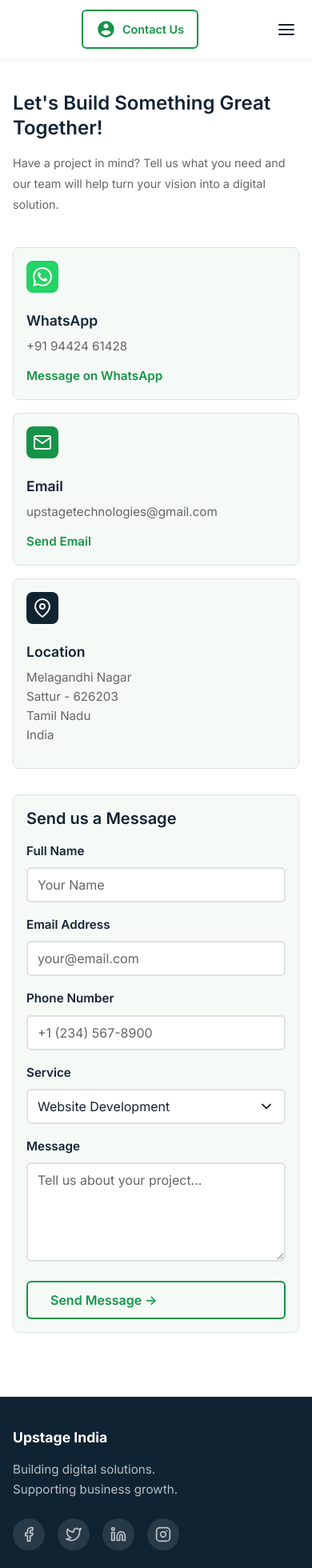
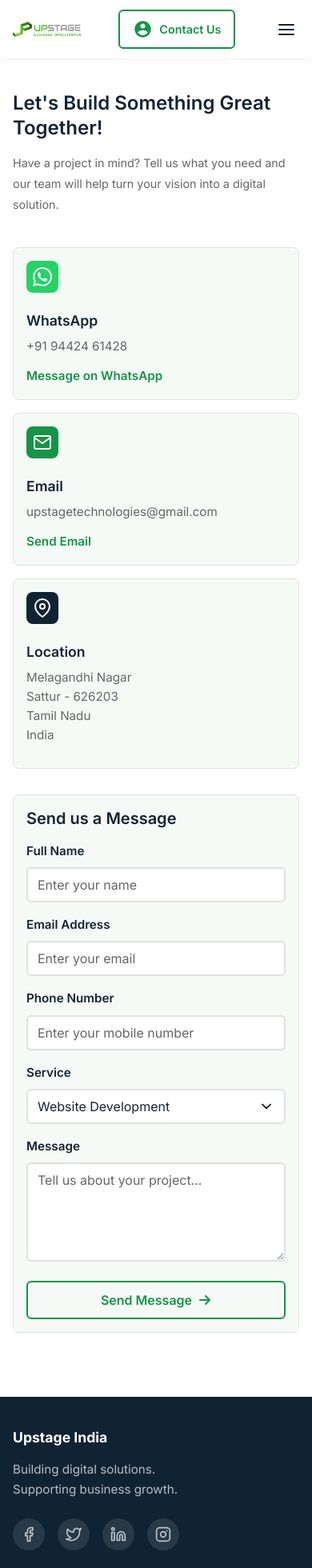
Before and after one commit to UpstageTechnologies/Upstage-Landing-Page, a React (Vite) app: page /contact in a window 390 px wide. Shown: the top 1960 px of the page at 80% size. Built offline with nearby package versions, Linux system fonts and the light colour scheme.

Commit message:
insert logo

```diff
--- a/src/components/ContactForm.jsx
+++ b/src/components/ContactForm.jsx
@@ -1,5 +1,6 @@
 import { useState } from 'react';
 import Button from './Button';
+import { FaArrowRight } from "react-icons/fa6";
 import '../index.css';
 
 export default function ContactForm() {
@@ -7,7 +8,7 @@ export default function ContactForm() {
     fullName: '',
     email: '',
     phone: '',
-    service: 'Website Development',
+    service: '',
     message: ''
   });
 
@@ -104,7 +105,7 @@ export default function ContactForm() {
           name="fullName"
           value={formData.fullName}
           onChange={handleChange}
-          placeholder="Your Name"
+          placeholder="Enter your name"
           className={errors.fullName ? 'error' : ''}
         />
         {errors.fullName && <span className="error-message">{errors.fullName}</span>}
@@ -118,7 +119,7 @@ export default function ContactForm() {
           name="email"
           value={formData.email}
           onChange={handleChange}
-          placeholder="your@email.com"
+          placeholder="Enter your email"
           className={errors.email ? 'error' : ''}
         />
         {errors.email && <span className="error-message">{errors.email}</span>}
@@ -132,7 +133,7 @@ export default function ContactForm() {
           name="phone"
           value={formData.phone}
           onChange={handleChange}
-          placeholder="+1 (234) 567-8900"
+          placeholder="Enter your mobile number"
           className={errors.phone ? 'error' : ''}
         />
         {errors.phone && <span className="error-message">{errors.phone}</span>}
@@ -168,7 +169,7 @@ export default function ContactForm() {
       </div>
 
       <Button variant="primary" className="submit-btn">
-        Send Message →
+        Send Message <FaArrowRight/>
       </Button>
     </form>
   );
--- a/src/components/Navbar.jsx
+++ b/src/components/Navbar.jsx
@@ -3,7 +3,7 @@ import { Link, useLocation } from 'react-router-dom';
 import { FiMenu, FiX, } from 'react-icons/fi';
 import { IoMdContact } from "react-icons/io";
 import Button from './Button';
-import logo from '../assets/logo.jpeg'
+import logo from '../assets/company logo.jpeg'
 import '../index.css';
 
 export default function Navbar() {
@@ -23,7 +23,7 @@ export default function Navbar() {
       <div className="navbar-container">
         {/* Logo */}
         <Link to="/" className="navbar-logo">
-
+          <img src={logo} alt="Company Logo"  className="navbar-logo-img"/>
         </Link>
 
         {/* Desktop Navigation */}
--- a/src/data/services.js
+++ b/src/data/services.js
@@ -36,7 +36,7 @@ export const services = [
     icon: "FiHeadphones"
   },
   {
-    id: 8,
+    id: 7,
     title: "Client Satisfaction",
     description: "Your success is our priority.",
     icon: "FiSmile"
--- a/src/index.css
+++ b/src/index.css
@@ -117,6 +117,11 @@ ul, ol {
   padding: 0.25rem 0;
 }
 
+.navbar-logo-img {
+  width: 200px;
+  object-fit: contain;
+}
+
 .logo-text {
   display: flex;
   align-items: center;
@@ -228,6 +233,10 @@ ul, ol {
     gap: 1rem;
   }
 
+  .navbar-logo-img {
+    width: 9rem;
+  }
+
   .nav-menu {
     display: none;
   }
@@ -272,6 +281,10 @@ ul, ol {
 
   .navbar-logo {
     font-size: 1.1rem;
+  }
+
+  .navbar-logo-img{
+    width: 5.8rem;
   }
 
   .logo-icon {
@@ -749,6 +762,7 @@ ul, ol {
 
 .submit-btn {
   width: 100%;
+  justify-content: center;
   padding: 14px 28px;
   font-size: 1.05rem;
   margin-top: 0.5rem;
--- a/src/pages/Home.css
+++ b/src/pages/Home.css
@@ -64,6 +64,11 @@
 .hero-buttons .btn {
   flex: 1;
   justify-content: center;
+  width: 100%;
+}
+
+.hero-buttons > a {
+  flex: 1;
   width: 100%;
 }
 
@@ -199,6 +204,10 @@
     flex-wrap: wrap;
   }
 
+  .hero-buttons > a {
+  width: 100%;
+}
+
   .hero-image {
     order: -1;
   }
--- a/src/pages/Home.jsx
+++ b/src/pages/Home.jsx
@@ -22,7 +22,9 @@ export default function Home() {
             </p>
             <div className="hero-buttons">
               <Button variant="primary">Our Products <FaArrowRight /></Button>
+              <Link to="/services">
               <Button variant="secondary">Explore Services</Button>
+              </Link>
             </div>
           </div>
 
```
Also changed, not shown: src/assets/company logo.jpeg (added), src/assets/logo.jpeg (deleted).
